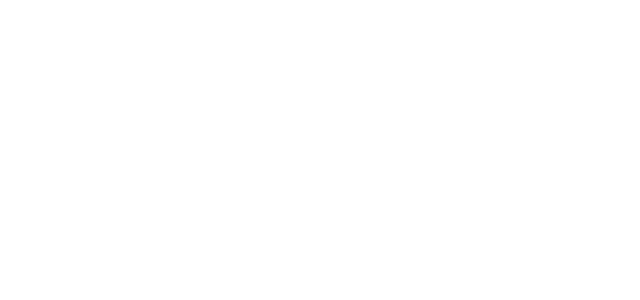
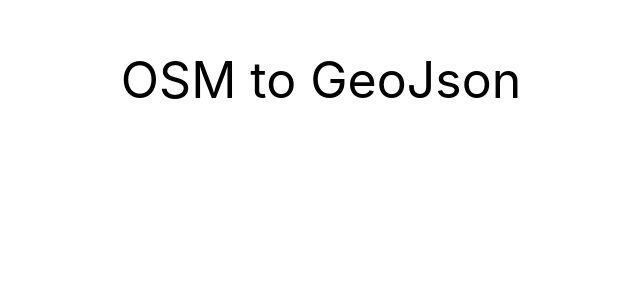
Before and after one commit to menep/osm_to_geojson, a React (Create React App) app: page / in a window 1280 px wide. Shown: the top 300 px of the page, without its empty margins (319-959 px from the left). Built offline with nearby package versions, Linux system fonts and the light colour scheme.

Commit message:
feature: init AppHeader component
- define component
- add styles
- define basic test

```diff
--- a/src/App.tsx
+++ b/src/App.tsx
@@ -1,10 +1,11 @@
 import React from "react";
 import styles from "./App.module.css";
+import AppHeader from "./components/AppHeader";
 
 function App() {
   return (
     <main className={styles.app}>
-
+      <AppHeader />
     </main>
   );
 }
--- /dev/null
+++ b/src/components/AppHeader/index.module.css
@@ -0,0 +1,5 @@
+.appHeader {
+    text-align: center;
+    margin-top: 50px;
+    font-size: 50px;
+}
--- /dev/null
+++ b/src/components/AppHeader/index.tsx
@@ -0,0 +1,8 @@
+import React from "react";
+import styles from "./index.module.css"
+
+const AppHeader = () => {
+  return <header className={styles.appHeader}>OSM to GeoJson</header>;
+};
+
+export default AppHeader;
```
Also changed, not shown: 1 other file (tests, documents, lock files or other folders).
